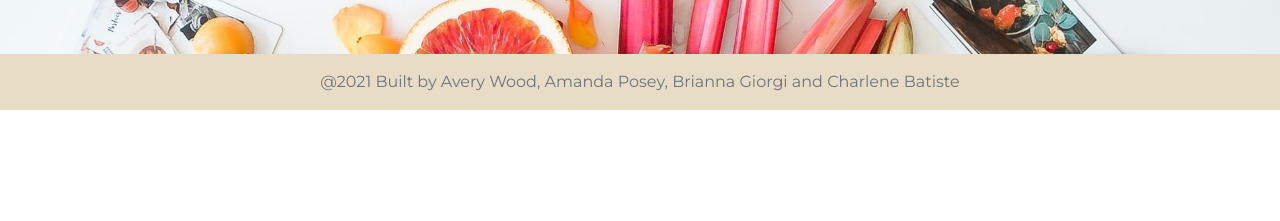
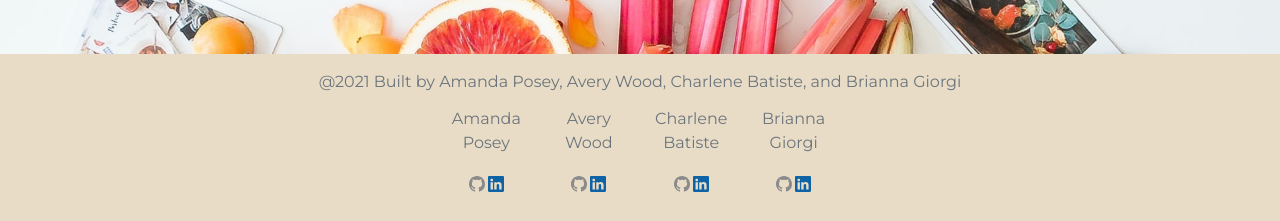
Before and after one commit to charlenebatiste/the-healthful-pantry, a React (Create React App) app: page /search in a window 1280 px wide. Shown: the part 646-867 px from the top of the page. Before the commit the page ends 800 px from the top, so only its background shows below. Built offline with nearby package versions, Linux system fonts and the light colour scheme; no server answers.

Commit message:
footer added bio links

```diff
--- /dev/null
+++ b/src/components/AboutUs.jsx
@@ -0,0 +1,133 @@
+import React from "react";
+import "../components/css/AboutUs.css"
+
+const AboutUs = () => {
+	return (
+
+<div className="container-fluid AU">
+        <div className="row Center-Me">
+          <div className="col Center-Me">
+            <p className="Center-Me"> Amanda Posey </p>
+            <a href="https://github.com/amanda-posey" className="github Center-Me">
+              <svg
+                xmlns="http://www.w3.org/2000/svg"
+                width="16"
+                height="16"
+                fill="currentColor"
+                className="bi bi-github"
+                viewBox="0 0 16 16"
+              >
+                <path d="M8 0C3.58 0 0 3.58 0 8c0 3.54 2.29 6.53 5.47 7.59.4.07.55-.17.55-.38 0-.19-.01-.82-.01-1.49-2.01.37-2.53-.49-2.69-.94-.09-.23-.48-.94-.82-1.13-.28-.15-.68-.52-.01-.53.63-.01 1.08.58 1.23.82.72 1.21 1.87.87 2.33.66.07-.52.28-.87.51-1.07-1.78-.2-3.64-.89-3.64-3.95 0-.87.31-1.59.82-2.15-.08-.2-.36-1.02.08-2.12 0 0 .67-.21 2.2.82.64-.18 1.32-.27 2-.27.68 0 1.36.09 2 .27 1.53-1.04 2.2-.82 2.2-.82.44 1.1.16 1.92.08 2.12.51.56.82 1.27.82 2.15 0 3.07-1.87 3.75-3.65 3.95.29.25.54.73.54 1.48 0 1.07-.01 1.93-.01 2.2 0 .21.15.46.55.38A8.012 8.012 0 0 0 16 8c0-4.42-3.58-8-8-8z" />
+              </svg>
+            </a>
+            <a
+              href="https://www.linkedin.com/in/amanda-posey-software-engineer"
+              className="linkedin"
+            >
+              <svg
+                xmlns="http://www.w3.org/2000/svg"
+                width="16"
+                height="16"
+                fill="currentColor"
+                className="bi bi-linkedin"
+                viewBox="0 0 16 16"
+              >
+                <path d="M0 1.146C0 .513.526 0 1.175 0h13.65C15.474 0 16 .513 16 1.146v13.708c0 .633-.526 1.146-1.175 1.146H1.175C.526 16 0 15.487 0 14.854V1.146zm4.943 12.248V6.169H2.542v7.225h2.401zm-1.2-8.212c.837 0 1.358-.554 1.358-1.248-.015-.709-.52-1.248-1.342-1.248-.822 0-1.359.54-1.359 1.248 0 .694.521 1.248 1.327 1.248h.016zm4.908 8.212V9.359c0-.216.016-.432.08-.586.173-.431.568-.878 1.232-.878.869 0 1.216.662 1.216 1.634v3.865h2.401V9.25c0-2.22-1.184-3.252-2.764-3.252-1.274 0-1.845.7-2.165 1.193v.025h-.016a5.54 5.54 0 0 1 .016-.025V6.169h-2.4c.03.678 0 7.225 0 7.225h2.4z" />
+              </svg>
+            </a>
+          </div>
+          <div className="col Center-Me">
+            <p>Avery Wood</p>
+            <a href="https://github.com/ga-avery" className="github">
+              <svg
+                xmlns="http://www.w3.org/2000/svg"
+                width="16"
+                height="16"
+                fill="currentColor"
+                className="bi bi-github"
+                viewBox="0 0 16 16"
+              >
+                <path d="M8 0C3.58 0 0 3.58 0 8c0 3.54 2.29 6.53 5.47 7.59.4.07.55-.17.55-.38 0-.19-.01-.82-.01-1.49-2.01.37-2.53-.49-2.69-.94-.09-.23-.48-.94-.82-1.13-.28-.15-.68-.52-.01-.53.63-.01 1.08.58 1.23.82.72 1.21 1.87.87 2.33.66.07-.52.28-.87.51-1.07-1.78-.2-3.64-.89-3.64-3.95 0-.87.31-1.59.82-2.15-.08-.2-.36-1.02.08-2.12 0 0 .67-.21 2.2.82.64-.18 1.32-.27 2-.27.68 0 1.36.09 2 .27 1.53-1.04 2.2-.82 2.2-.82.44 1.1.16 1.92.08 2.12.51.56.82 1.27.82 2.15 0 3.07-1.87 3.75-3.65 3.95.29.25.54.73.54 1.48 0 1.07-.01 1.93-.01 2.2 0 .21.15.46.55.38A8.012 8.012 0 0 0 16 8c0-4.42-3.58-8-8-8z" />
+              </svg>
+            </a>
+            <a
+              href="https://www.linkedin.com/in/avery-wood-207409213/"
+              className="linkedin"
+            >
+              <svg
+                xmlns="http://www.w3.org/2000/svg"
+                width="16"
+                height="16"
+                fill="currentColor"
+                className="bi bi-linkedin"
+                viewBox="0 0 16 16"
+              >
+                <path d="M0 1.146C0 .513.526 0 1.175 0h13.65C15.474 0 16 .513 16 1.146v13.708c0 .633-.526 1.146-1.175 1.146H1.175C.526 16 0 15.487 0 14.854V1.146zm4.943 12.248V6.169H2.542v7.225h2.401zm-1.2-8.212c.837 0 1.358-.554 1.358-1.248-.015-.709-.52-1.248-1.342-1.248-.822 0-1.359.54-1.359 1.248 0 .694.521 1.248 1.327 1.248h.016zm4.908 8.212V9.359c0-.216.016-.432.08-.586.173-.431.568-.878 1.232-.878.869 0 1.216.662 1.216 1.634v3.865h2.401V9.25c0-2.22-1.184-3.252-2.764-3.252-1.274 0-1.845.7-2.165 1.193v.025h-.016a5.54 5.54 0 0 1 .016-.025V6.169h-2.4c.03.678 0 7.225 0 7.225h2.4z" />
+              </svg>
+            </a>
+          </div>
+          <div className="col Center-Me">
+              <p>Charlene Batiste</p>
+            <a href="https://github.com/charlenebatiste" className="github">
+              <svg
+                xmlns="http://www.w3.org/2000/svg"
+                width="16"
+                height="16"
+                fill="currentColor"
+                className="bi bi-github"
+                viewBox="0 0 16 16"
+              >
+                <path d="M8 0C3.58 0 0 3.58 0 8c0 3.54 2.29 6.53 5.47 7.59.4.07.55-.17.55-.38 0-.19-.01-.82-.01-1.49-2.01.37-2.53-.49-2.69-.94-.09-.23-.48-.94-.82-1.13-.28-.15-.68-.52-.01-.53.63-.01 1.08.58 1.23.82.72 1.21 1.87.87 2.33.66.07-.52.28-.87.51-1.07-1.78-.2-3.64-.89-3.64-3.95 0-.87.31-1.59.82-2.15-.08-.2-.36-1.02.08-2.12 0 0 .67-.21 2.2.82.64-.18 1.32-.27 2-.27.68 0 1.36.09 2 .27 1.53-1.04 2.2-.82 2.2-.82.44 1.1.16 1.92.08 2.12.51.56.82 1.27.82 2.15 0 3.07-1.87 3.75-3.65 3.95.29.25.54.73.54 1.48 0 1.07-.01 1.93-.01 2.2 0 .21.15.46.55.38A8.012 8.012 0 0 0 16 8c0-4.42-3.58-8-8-8z" />
+              </svg>
+            </a>
+            <a
+              href="https://www.linkedin.com/in/charlene-batiste-1a84a21b7/"
+              className="linkedin"
+            >
+              <svg
+                xmlns="http://www.w3.org/2000/svg"
+                width="16"
+                height="16"
+                fill="currentColor"
+                className="bi bi-linkedin"
+                viewBox="0 0 16 16"
+              >
+                <path d="M0 1.146C0 .513.526 0 1.175 0h13.65C15.474 0 16 .513 16 1.146v13.708c0 .633-.526 1.146-1.175 1.146H1.175C.526 16 0 15.487 0 14.854V1.146zm4.943 12.248V6.169H2.542v7.225h2.401zm-1.2-8.212c.837 0 1.358-.554 1.358-1.248-.015-.709-.52-1.248-1.342-1.248-.822 0-1.359.54-1.359 1.248 0 .694.521 1.248 1.327 1.248h.016zm4.908 8.212V9.359c0-.216.016-.432.08-.586.173-.431.568-.878 1.232-.878.869 0 1.216.662 1.216 1.634v3.865h2.401V9.25c0-2.22-1.184-3.252-2.764-3.252-1.274 0-1.845.7-2.165 1.193v.025h-.016a5.54 5.54 0 0 1 .016-.025V6.169h-2.4c.03.678 0 7.225 0 7.225h2.4z" />
+              </svg>
+            </a>
+          </div>
+          <div className="col Center-Me">
+            <p>Brianna Giorgi</p>
+            <a href="github.com/bgiorgi1" className="github">
+              <svg
+                xmlns="http://www.w3.org/2000/svg"
+                width="16"
+                height="16"
+                fill="currentColor"
+                className="bi bi-github"
+                viewBox="0 0 16 16"
+              >
+                <path d="M8 0C3.58 0 0 3.58 0 8c0 3.54 2.29 6.53 5.47 7.59.4.07.55-.17.55-.38 0-.19-.01-.82-.01-1.49-2.01.37-2.53-.49-2.69-.94-.09-.23-.48-.94-.82-1.13-.28-.15-.68-.52-.01-.53.63-.01 1.08.58 1.23.82.72 1.21 1.87.87 2.33.66.07-.52.28-.87.51-1.07-1.78-.2-3.64-.89-3.64-3.95 0-.87.31-1.59.82-2.15-.08-.2-.36-1.02.08-2.12 0 0 .67-.21 2.2.82.64-.18 1.32-.27 2-.27.68 0 1.36.09 2 .27 1.53-1.04 2.2-.82 2.2-.82.44 1.1.16 1.92.08 2.12.51.56.82 1.27.82 2.15 0 3.07-1.87 3.75-3.65 3.95.29.25.54.73.54 1.48 0 1.07-.01 1.93-.01 2.2 0 .21.15.46.55.38A8.012 8.012 0 0 0 16 8c0-4.42-3.58-8-8-8z" />
+              </svg>
+            </a>
+            <a
+              href="https://www.linkedin.com/in/briannagiorgi/"
+              className="linkedin"
+            >
+              <svg
+                xmlns="http://www.w3.org/2000/svg"
+                width="16"
+                height="16"
+                fill="currentColor"
+                className="bi bi-linkedin"
+                viewBox="0 0 16 16"
+              >
+                <path d="M0 1.146C0 .513.526 0 1.175 0h13.65C15.474 0 16 .513 16 1.146v13.708c0 .633-.526 1.146-1.175 1.146H1.175C.526 16 0 15.487 0 14.854V1.146zm4.943 12.248V6.169H2.542v7.225h2.401zm-1.2-8.212c.837 0 1.358-.554 1.358-1.248-.015-.709-.52-1.248-1.342-1.248-.822 0-1.359.54-1.359 1.248 0 .694.521 1.248 1.327 1.248h.016zm4.908 8.212V9.359c0-.216.016-.432.08-.586.173-.431.568-.878 1.232-.878.869 0 1.216.662 1.216 1.634v3.865h2.401V9.25c0-2.22-1.184-3.252-2.764-3.252-1.274 0-1.845.7-2.165 1.193v.025h-.016a5.54 5.54 0 0 1 .016-.025V6.169h-2.4c.03.678 0 7.225 0 7.225h2.4z" />
+              </svg>
+            </a>
+          </div>
+          </div>
+      </div>
+);
+};
+export default AboutUs;
--- a/src/components/Footer.jsx
+++ b/src/components/Footer.jsx
@@ -1,14 +1,14 @@
 import React from "react";
 import "./css/Footer.css";
+import AboutUs from "../components/AboutUs"
 
 const Footer = () => {
 	return (
 		<footer className="footer__wrapper p-3 ">
 			<div className="container footer__content justify-content-center">
 				<span className="text-muted">
-					@2021 Built by Avery Wood,
-					Amanda Posey, Brianna Giorgi
-					and Charlene Batiste
+					@2021 Built by Amanda Posey, Avery Wood, Charlene Batiste, and Brianna Giorgi
+					<AboutUs/>
 				</span>
 			</div>
 		</footer>
--- /dev/null
+++ b/src/components/css/AboutUs.css
@@ -0,0 +1,26 @@
+.AU{
+    padding-left: 20%;
+    padding-right: 20%;
+    background-color:#e8dcc6;
+    padding-bottom: 2%;
+    padding-top: 2%;
+}
+
+.Center-Me{
+    align-content: center;
+    justify-content: center;
+}
+
+.linkedin{
+    color: rgb(14, 98, 166);
+  }
+  .github{
+    color:rgb(138, 138, 138);
+    padding-right: 3px;
+  }
+  .github:hover {
+    color: black;
+  }
+  .row{
+    text-align: center;
+  }
```
